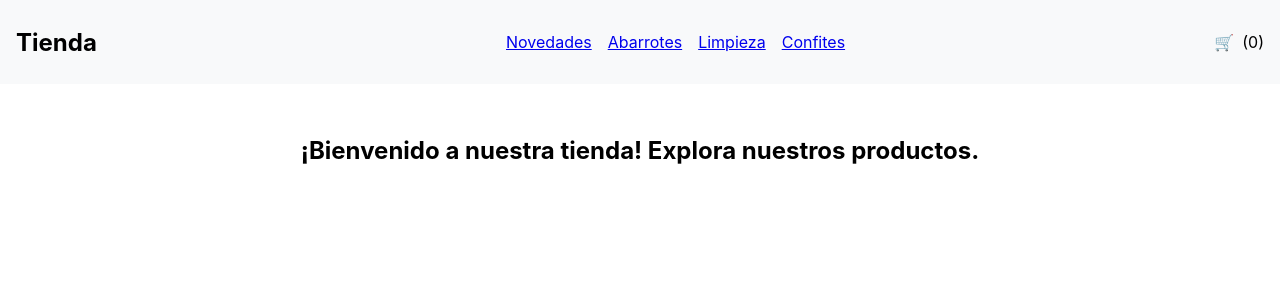
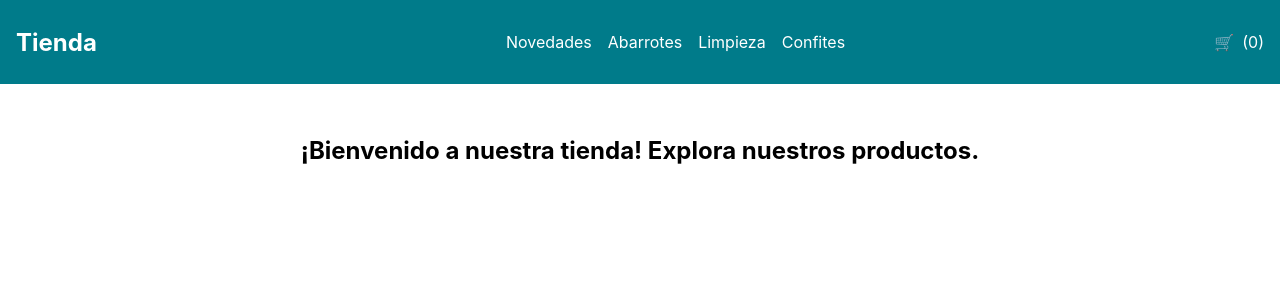
Before and after one commit to Ivanolmedo/CreaTuLanding-Olmedo, a React (Create React App) app: page / in a window 1280 px wide. Shown: the top 300 px of the page. Built offline with nearby package versions, Linux system fonts and the light colour scheme.

Commit message:
agregando css

```diff
--- a/src/App.css
+++ b/src/App.css
@@ -1,3 +1,4 @@
+/* Base */
 .App {
   text-align: center;
 }
@@ -36,16 +37,21 @@
     transform: rotate(360deg);
   }
 }
-/* src/App.css */
+
+/* Navbar */
 .navbar {
   display: flex;
   justify-content: space-between;
   align-items: center;
   padding: 1rem;
-  background-color: #f8f9fa;
+  background-color: #007b8a; /* Celeste oscuro */
+  color: white;
 }
 
-.navbar-logo h1 {
+.navbar-logo h1,
+.navbar-links a,
+.navbar-cart {
+  color: white;
   margin: 0;
 }
 
@@ -55,17 +61,23 @@
   gap: 1rem;
 }
 
+.navbar-links a {
+  text-decoration: none;
+}
+
 .navbar-cart {
   display: flex;
   align-items: center;
   gap: 0.5rem;
 }
 
+/* Contenedor */
 .contenedor {
   padding: 2rem;
   text-align: center;
 }
 
+/* Carrito */
 .cart-widget {
   display: flex;
   align-items: center;
```
